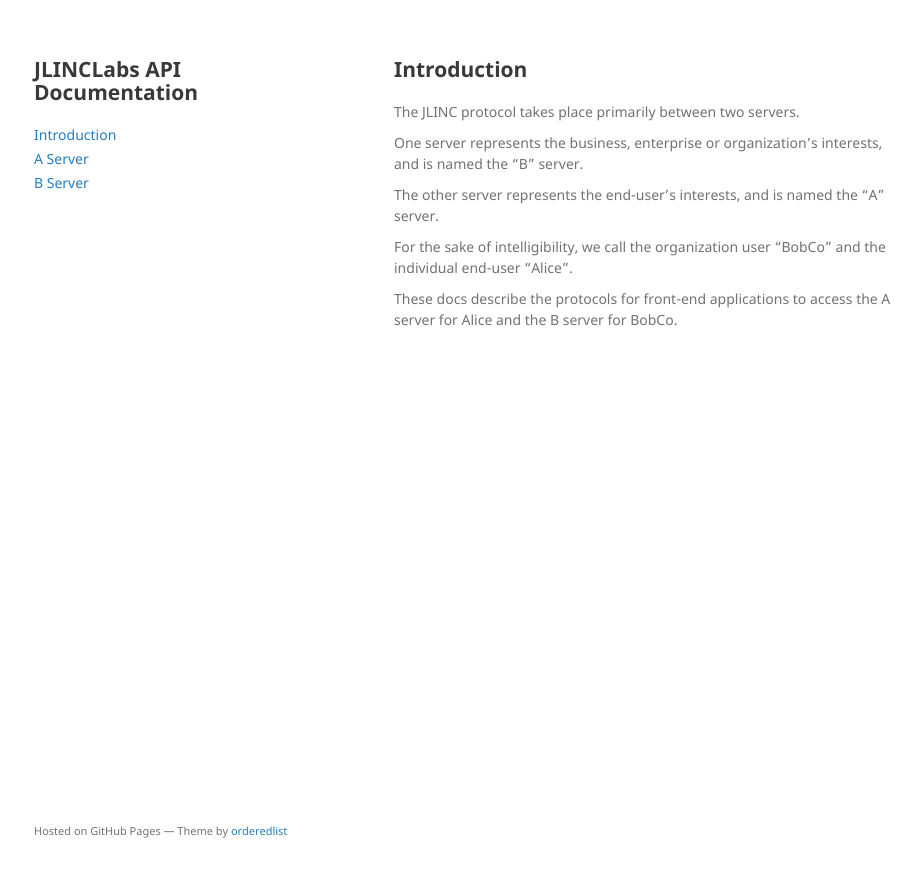
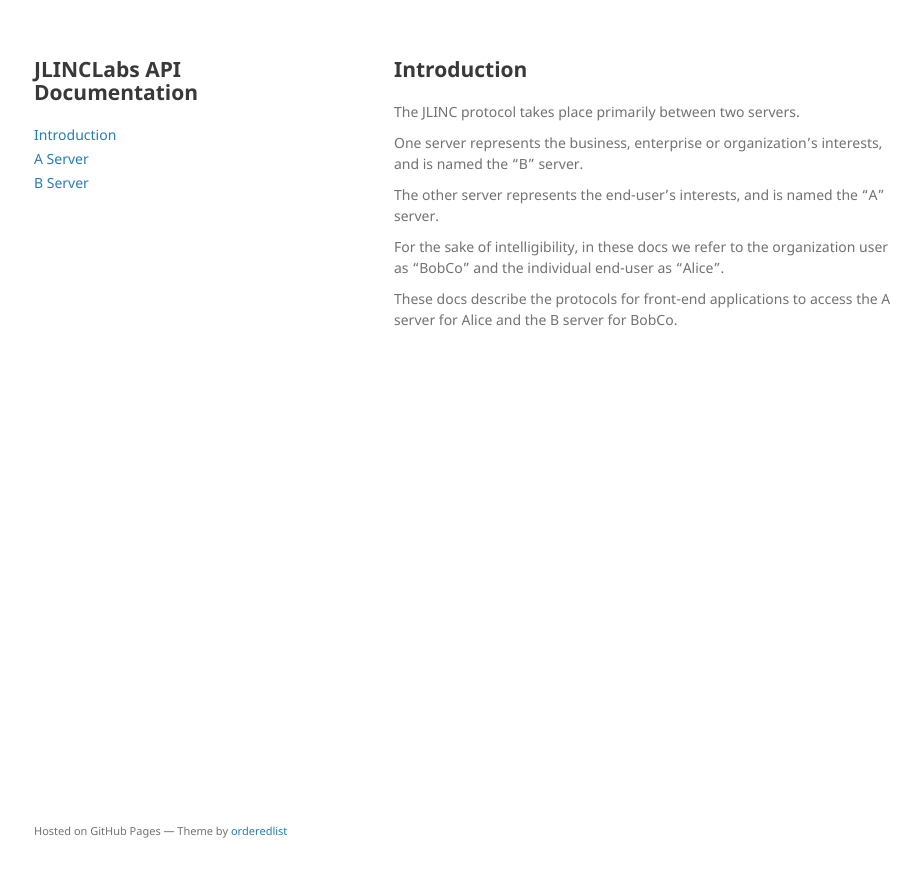
Before and after one commit to jlinclabs/apidocs, a Jekyll site: the page built from index.md, in a window 1280 px wide. Shown: the top 877 px of the page, without its empty margins (176-1097 px from the left). Built offline with Jekyll 4.4.1, drawn with Linux system fonts in a browser that asks for light colours; the repository's description, which GitHub fills in, is left out; our own code applies the rules of GitHub Pages for plain Markdown files.

Commit message:
Intro text update.

```diff
--- a/index.md
+++ b/index.md
@@ -8,6 +8,6 @@ One server represents the business, enterprise or organization's interests, and
 
 The other server represents the end-user's interests, and is named the "A" server.
 
-For the sake of intelligibility, we call the organization user "BobCo" and the individual end-user "Alice".
+For the sake of intelligibility, in these docs we refer to the organization user as "BobCo" and the individual end-user as "Alice".
 
 These docs describe the protocols for front-end applications to access the A server for Alice and the B server for BobCo.
```
